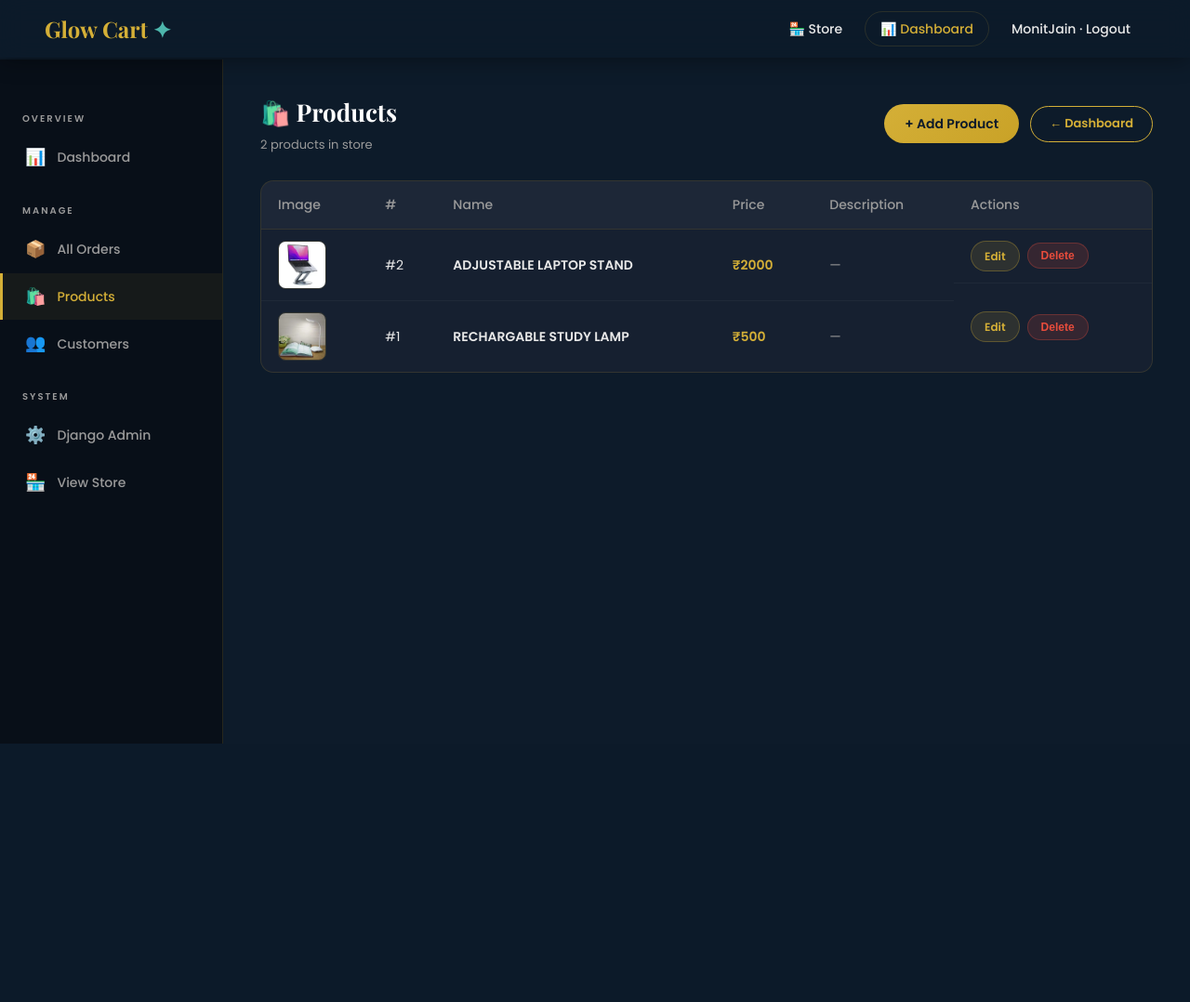
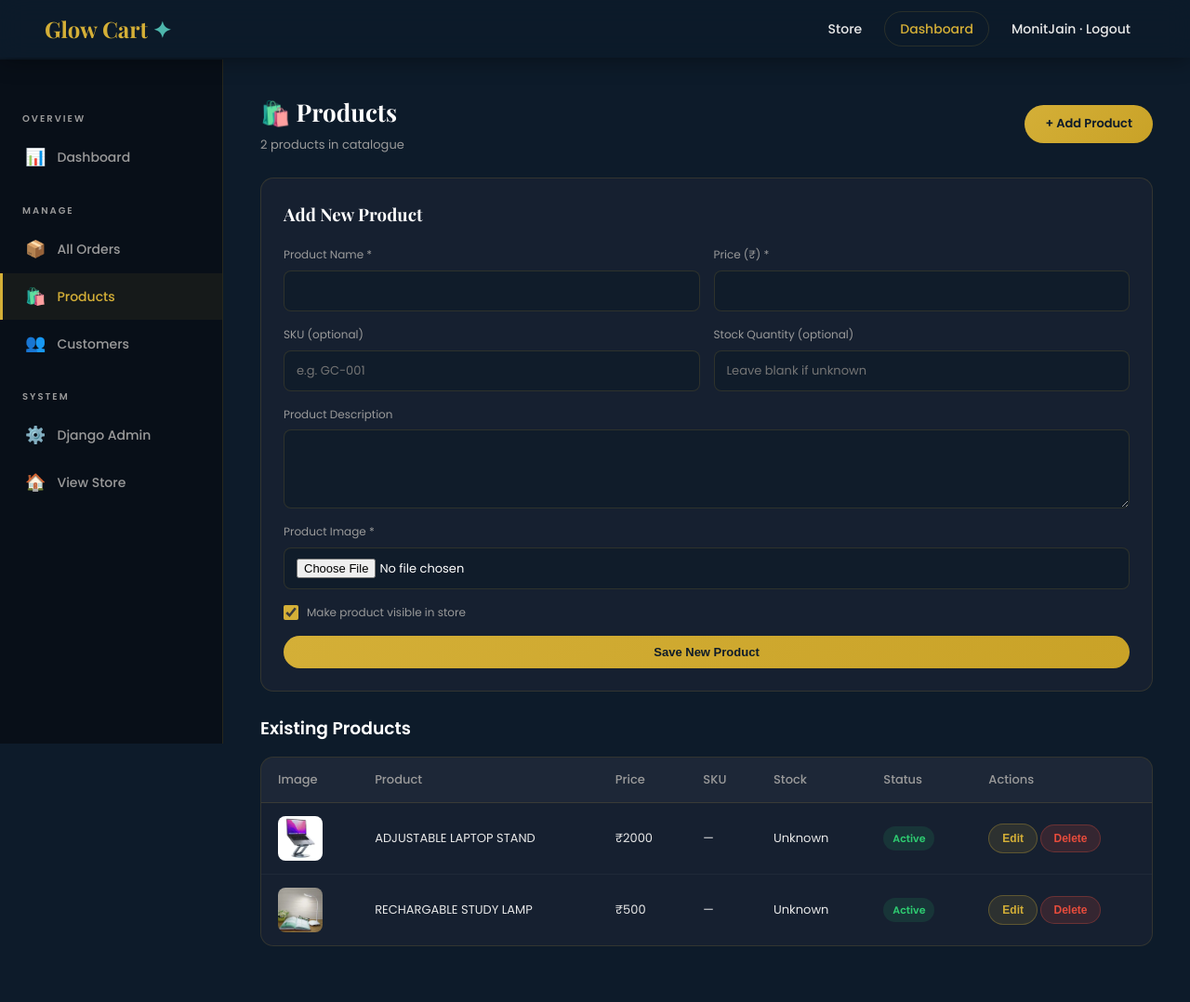
Before and after one commit to monitjain/glow-cart, a Django app: page /dashboard/products/ in a window 1280 px wide. Shown: the whole page at 93% size. Before the commit the page ends 800 px from the top, so only its background shows below. Run offline with Django 5.2, Linux system fonts and the light colour scheme; a user stored in the database is signed in; data comes from the database, SQL or seed files in the repository.

Commit message:
Restore product management dashboard and stock features

```diff
--- a/store/templates/manage_products.html
+++ b/store/templates/manage_products.html
@@ -1,46 +1,60 @@
+
 {% load static %}
 <!DOCTYPE html>
 <html lang="en">
 <head>
   <meta charset="UTF-8">
   <meta name="viewport" content="width=device-width, initial-scale=1.0">
-  <title>Manage Products — Glow Cart</title>
+  <title>Manage Products - Glow Cart</title>
   <link href="https://fonts.googleapis.com/css2?family=Playfair+Display:wght@600;700&family=Poppins:wght@300;400;500;600&display=swap" rel="stylesheet">
   <link rel="stylesheet" href="{% static 'css/style.css' %}">
   <style>
     .dash-layout{display:flex;min-height:100vh;padding-top:64px}
     .dash-sidebar{width:240px;flex-shrink:0;background:#080f18;border-right:1px solid var(--border);padding:32px 0;position:fixed;top:64px;left:0;bottom:0;overflow-y:auto}
     .sidebar-label{font-size:10px;font-weight:600;color:var(--text-muted);letter-spacing:2px;text-transform:uppercase;padding:0 24px;margin:24px 0 8px}
-    .sidebar-link{display:flex;align-items:center;gap:12px;padding:11px 24px;font-size:14px;font-weight:500;color:var(--text-muted);transition:var(--transition);border-left:3px solid transparent}
-    .sidebar-link:hover,.sidebar-link.active{color:var(--gold);background:rgba(212,175,55,0.07);border-left-color:var(--gold)}
+    .sidebar-link{display:flex;align-items:center;gap:12px;padding:11px 24px;font-size:14px;font-weight:500;color:var(--text-muted);border-left:3px solid transparent}
+    .sidebar-link:hover,.sidebar-link.active{color:var(--gold);background:rgba(212,175,55,.07);border-left-color:var(--gold)}
     .sidebar-link span{font-size:18px}
-    .dash-main{margin-left:240px;flex:1;padding:36px 40px 60px}
-    .dash-header{display:flex;justify-content:space-between;align-items:center;margin-bottom:28px;flex-wrap:wrap;gap:12px}
+    .dash-main{margin-left:240px;flex:1;padding:36px 40px 60px;min-width:0}
+    .dash-header{display:flex;justify-content:space-between;align-items:center;margin-bottom:25px;flex-wrap:wrap;gap:12px}
     .dash-header h2{font-family:'Playfair Display',serif;font-size:26px;color:#fff}
     .dash-header p{font-size:13px;color:var(--text-muted);margin-top:4px}
+    .panel{background:var(--card-bg);border:1px solid var(--border);border-radius:var(--radius);padding:24px;margin-bottom:25px}
+    .panel h3{font-family:'Playfair Display',serif;color:#fff;margin-bottom:18px}
+    .product-form{display:grid;grid-template-columns:repeat(2,minmax(0,1fr));gap:15px}
+    .field{display:flex;flex-direction:column;gap:7px}
+    .field.full{grid-column:1/-1}
+    .field label{font-size:12px;color:var(--text-muted)}
+    .field input,.field textarea{width:100%;padding:11px 13px;background:#101c2a;color:#fff;border:1px solid var(--border);border-radius:8px;font:inherit;font-size:13px}
+    .field input:focus,.field textarea:focus{outline:none;border-color:var(--gold)}
+    .field textarea{min-height:85px;resize:vertical}
+    .check-field{display:flex;align-items:center;gap:9px;color:var(--text-muted);font-size:13px}
+    .check-field input{accent-color:var(--gold);width:16px;height:16px}
+    .add-btn,.save-btn{padding:10px 22px;background:linear-gradient(135deg,var(--gold),#c9a227);color:#0D1B2A;border:0;border-radius:30px;font-size:13px;font-weight:700;cursor:pointer}
+    .cancel-btn,.edit-btn{padding:8px 14px;background:rgba(212,175,55,.12);color:var(--gold);border:1px solid rgba(212,175,55,.3);border-radius:20px;font-size:12px;font-weight:600;cursor:pointer}
+    .delete-btn{padding:7px 13px;background:rgba(231,76,60,.15);color:#e74c3c;border:1px solid rgba(231,76,60,.3);border-radius:20px;font-size:12px;font-weight:700;cursor:pointer}
     .dash-table-card{background:var(--card-bg);border:1px solid var(--border);border-radius:var(--radius);overflow:auto}
-    .dash-table{width:100%;border-collapse:collapse;font-size:14px;min-width:600px}
-    .dash-table thead th{background:rgba(255,255,255,0.03);padding:14px 18px;text-align:left;color:var(--text-muted);font-weight:500;border-bottom:1px solid var(--border)}
-    .dash-table tbody td{padding:12px 18px;color:var(--text);border-bottom:1px solid rgba(255,255,255,0.04);vertical-align:middle}
-    .dash-table tbody tr:last-child td{border-bottom:none}
-    .dash-table tbody tr:hover{background:rgba(255,255,255,0.02)}
-    .prod-img{width:52px;height:52px;object-fit:cover;border-radius:8px;border:1px solid var(--border)}
-    .delete-btn{padding:6px 14px;background:rgba(231,76,60,0.15);color:#e74c3c;border:1px solid rgba(231,76,60,0.3);border-radius:20px;font-size:12px;font-weight:700;cursor:pointer;transition:var(--transition)}
-    .delete-btn:hover{background:#e74c3c;color:#fff}
-    .edit-link{padding:6px 14px;background:rgba(212,175,55,0.12);color:var(--gold);border:1px solid rgba(212,175,55,0.3);border-radius:20px;font-size:12px;font-weight:700;transition:var(--transition)}
-    .edit-link:hover{background:var(--gold);color:#0D1B2A}
-    .add-btn{padding:10px 22px;background:linear-gradient(135deg,var(--gold),#c9a227);color:#0D1B2A;border:none;border-radius:30px;font-size:14px;font-weight:700;cursor:pointer;transition:var(--transition)}
-    .add-btn:hover{transform:translateY(-2px);box-shadow:0 8px 20px rgba(212,175,55,0.3)}
-    .no-products{text-align:center;padding:48px;color:var(--text-muted);font-size:14px}
-    @media(max-width:900px){.dash-sidebar{display:none}.dash-main{margin-left:0;padding:20px 16px 40px}}
+    .dash-table{width:100%;border-collapse:collapse;font-size:13px;min-width:850px}
+    .dash-table th{background:rgba(255,255,255,.03);padding:14px;text-align:left;color:var(--text-muted);font-weight:500;border-bottom:1px solid var(--border)}
+    .dash-table td{padding:13px 14px;color:var(--text);border-bottom:1px solid rgba(255,255,255,.05);vertical-align:middle}
+    .prod-img{width:48px;height:48px;object-fit:cover;border-radius:8px}
+    .status{font-size:11px;padding:5px 10px;border-radius:20px;font-weight:600}
+    .active{background:rgba(46,204,113,.12);color:#2ecc71}
+    .inactive{background:rgba(231,76,60,.12);color:#e74c3c}
+    .error-msg{padding:12px;background:rgba(231,76,60,.12);color:#ff7777;border-radius:8px;margin-bottom:15px;font-size:13px}
+    .no-products{text-align:center;padding:35px;color:var(--text-muted)}
+    .edit-panel{display:none;margin-top:12px;min-width:300px}
+    .edit-panel.open{display:block}
+    @media(max-width:900px){.dash-sidebar{display:none}.dash-main{margin-left:0;padding:22px 14px 40px}}
+    @media(max-width:600px){.product-form{grid-template-columns:1fr}.field.full{grid-column:auto}.panel{padding:16px}}
   </style>
 </head>
 <body>
 <nav class="navbar scrolled" id="navbar">
   <a href="/" class="logo">Glow Cart <span class="logo-star">✦</span></a>
   <div class="nav-links" id="nav-links">
-      <a href="/">🏪 Store</a>
-      <a href="/dashboard/" class="nav-cart">📊 Dashboard</a>
+    <a href="/">Store</a>
+    <a href="/dashboard/" class="nav-cart">Dashboard</a>
     <form method="POST" action="/logout/" style="display:inline;">
       {% csrf_token %}
       <button type="submit" class="logout-btn">{{ user.username }} · Logout</button>
@@ -59,50 +73,153 @@
     <a href="/dashboard/customers/" class="sidebar-link"><span>👥</span> Customers</a>
     <div class="sidebar-label">System</div>
     <a href="/admin/" class="sidebar-link"><span>⚙️</span> Django Admin</a>
-      <a href="/" class="sidebar-link"><span>🏪</span> View Store</a>
+    <a href="/" class="sidebar-link"><span>🏠</span> View Store</a>
   </aside>
 
   <main class="dash-main">
     <div class="dash-header">
       <div>
         <h2>🛍️ Products</h2>
-          <p>{{ products|length }} product{{ products|length|pluralize }} in store</p>
+        <p>{{ products|length }} products in catalogue</p>
       </div>
-        <div style="display:flex;gap:12px;align-items:center;">
-          <a href="/admin/store/product/add/" class="add-btn">+ Add Product</a>
-          <a href="/dashboard/" class="btn-outline" style="padding:8px 20px;font-size:13px;">← Dashboard</a>
+      <a href="#add-product" class="add-btn">+ Add Product</a>
     </div>
+
+    {% if error %}
+      <div class="error-msg">{{ error }}</div>
+    {% endif %}
+
+    <section class="panel" id="add-product">
+      <h3>Add New Product</h3>
+      <form method="POST" enctype="multipart/form-data" class="product-form">
+        {% csrf_token %}
+        <div class="field">
+          <label>Product Name *</label>
+          <input type="text" name="name" maxlength="100" required>
         </div>
+        <div class="field">
+          <label>Price (₹) *</label>
+          <input type="number" name="price" min="0" step="1" required>
+        </div>
+        <div class="field">
+          <label>SKU (optional)</label>
+          <input type="text" name="sku" maxlength="50" placeholder="e.g. GC-001">
+        </div>
+        <div class="field">
+          <label>Stock Quantity (optional)</label>
+          <input type="number" name="stock" min="0" placeholder="Leave blank if unknown">
+        </div>
+        <div class="field full">
+          <label>Product Description</label>
+          <textarea name="description"></textarea>
+        </div>
+        <div class="field full">
+          <label>Product Image *</label>
+          <input type="file" name="image" accept="image/*" required>
+        </div>
+        <div class="field full">
+          <label class="check-field">
+            <input type="checkbox" name="is_active" checked>
+            Make product visible in store
+          </label>
+        </div>
+        <div class="field full">
+          <button type="submit" class="add-btn">Save New Product</button>
+        </div>
+      </form>
+    </section>
+
+    <h3 style="color:#fff;margin-bottom:15px;">Existing Products</h3>
 
     <div class="dash-table-card">
       {% if products %}
       <table class="dash-table">
         <thead>
-            <tr><th>Image</th><th>#</th><th>Name</th><th>Price</th><th>Description</th><th>Actions</th></tr>
+          <tr>
+            <th>Image</th>
+            <th>Product</th>
+            <th>Price</th>
+            <th>SKU</th>
+            <th>Stock</th>
+            <th>Status</th>
+            <th>Actions</th>
+          </tr>
         </thead>
         <tbody>
           {% for product in products %}
           <tr>
-              <td><img src="{{ product.image.url }}" class="prod-img" alt="{{ product.name }}"></td>
-              <td>#{{ product.id }}</td>
-              <td style="font-weight:600;">{{ product.name }}</td>
-              <td style="color:var(--gold);font-weight:700;">₹{{ product.price }}</td>
-              <td style="color:var(--text-muted);max-width:200px;white-space:nowrap;overflow:hidden;text-overflow:ellipsis;">
-                {{ product.description|default:"—" }}
+            <td>
+              {% if product.image %}
+                <img src="{{ product.image.url }}" class="prod-img" alt="{{ product.name }}">
+              {% else %}
+                No image
+              {% endif %}
             </td>
-              <td style="display:flex;gap:8px;align-items:center;">
-                <a href="/admin/store/product/{{ product.id }}/change/" class="edit-link">Edit</a>
-                <form method="POST" action="{% url 'delete_product' product.id %}" onsubmit="return confirm('Delete {{ product.name }}?')">
+            <td>{{ product.name }}</td>
+            <td>₹{{ product.price }}</td>
+            <td>{{ product.sku|default:"—" }}</td>
+            <td>{{ product.stock|default_if_none:"Unknown" }}</td>
+            <td>
+              {% if product.is_active %}
+                <span class="status active">Active</span>
+              {% else %}
+                <span class="status inactive">Inactive</span>
+              {% endif %}
+            </td>
+            <td>
+              <button type="button" class="edit-btn" onclick="toggleEdit('edit-{{ product.id }}')">Edit</button>
+              <form method="POST" action="{% url 'delete_product' product.id %}" style="display:inline;" onsubmit="return confirm('Permanently delete {{ product.name|escapejs }}?')">
                 {% csrf_token %}
                 <button type="submit" class="delete-btn">Delete</button>
               </form>
+
+              <div class="edit-panel" id="edit-{{ product.id }}">
+                <form method="POST" enctype="multipart/form-data" class="product-form">
+                  {% csrf_token %}
+                  <input type="hidden" name="product_id" value="{{ product.id }}">
+                  <div class="field">
+                    <label>Name</label>
+                    <input name="name" value="{{ product.name }}" maxlength="100" required>
+                  </div>
+                  <div class="field">
+                    <label>Price (₹)</label>
+                    <input type="number" name="price" value="{{ product.price }}" min="0" required>
+                  </div>
+                  <div class="field">
+                    <label>SKU</label>
+                    <input name="sku" value="{{ product.sku|default_if_none:'' }}" maxlength="50">
+                  </div>
+                  <div class="field">
+                    <label>Stock</label>
+                    <input type="number" name="stock" value="{{ product.stock|default_if_none:'' }}" min="0">
+                  </div>
+                  <div class="field full">
+                    <label>Description</label>
+                    <textarea name="description">{{ product.description }}</textarea>
+                  </div>
+                  <div class="field full">
+                    <label>Replace image (optional)</label>
+                    <input type="file" name="image" accept="image/*">
+                  </div>
+                  <div class="field full">
+                    <label class="check-field">
+                      <input type="checkbox" name="is_active" {% if product.is_active %}checked{% endif %}>
+                      Product visible in store
+                    </label>
+                  </div>
+                  <div class="field full" style="display:flex;gap:10px;flex-wrap:wrap;">
+                    <button type="submit" class="save-btn">Save Changes</button>
+                    <button type="button" class="cancel-btn" onclick="toggleEdit('edit-{{ product.id }}')">Cancel</button>
+                  </div>
+                </form>
+              </div>
             </td>
           </tr>
           {% endfor %}
         </tbody>
       </table>
       {% else %}
-        <p class="no-products">No products yet. <a href="/admin/store/product/add/" style="color:var(--gold);">Add your first product →</a></p>
+        <p class="no-products">No products found. Add your first product above.</p>
       {% endif %}
     </div>
   </main>
@@ -112,6 +229,10 @@
   document.getElementById("hamburger").addEventListener("click", () => {
     document.getElementById("nav-links").classList.toggle("open");
   });
+
+  function toggleEdit(id) {
+    document.getElementById(id).classList.toggle("open");
+  }
 </script>
 </body>
 </html>
--- a/store/views.py
+++ b/store/views.py
@@ -213,9 +213,10 @@ def track_visitor(request):
 
 
 # ── Public views ──────────────────────────────────────────────
+
 def home(request):
     track_visitor(request)
-    products = Product.objects.all()
+    products = Product.objects.filter(is_active=True)
     return render(request, 'home.html', {'products': products})
 
 
@@ -226,7 +227,7 @@ def cart(request):
 
 def product_detail(request, id):
     track_visitor(request)
-    product = get_object_or_404(Product, id=id)
+    product = get_object_or_404(Product, id=id, is_active=True)
     return render(request, 'product.html', {'product': product})
 
 
@@ -433,9 +434,71 @@ def update_order_status(request, order_id):
 
 
 @user_passes_test(lambda u: u.is_staff, login_url='/login/')
+
 def manage_products(request):
     products = Product.objects.all().order_by('-id')
-    return render(request, 'manage_products.html', {'products': products})
+    error = ''
+    editing_product = None
+
+    if request.method == 'POST':
+        product_id = request.POST.get('product_id', '').strip()
+
+        if product_id:
+            editing_product = get_object_or_404(Product, id=product_id)
+
+        name = request.POST.get('name', '').strip()
+        price = request.POST.get('price', '').strip()
+        sku = request.POST.get('sku', '').strip() or None
+        stock_value = request.POST.get('stock', '').strip()
+        description = request.POST.get('description', '').strip()
+        is_active = request.POST.get('is_active') == 'on'
+        image = request.FILES.get('image')
+
+        if not name or not price:
+            error = 'Product name and price are required.'
+        else:
+            try:
+                price = int(price)
+                stock = int(stock_value) if stock_value else None
+
+                if price < 0 or (stock is not None and stock < 0):
+                    raise ValueError
+
+                duplicate_sku = Product.objects.filter(sku=sku).exclude(
+                    id=editing_product.id if editing_product else None
+                ).exists() if sku else False
+
+                if duplicate_sku:
+                    error = 'This SKU is already assigned to another product.'
+                elif not editing_product and not image:
+                    error = 'Please upload a product image.'
+                else:
+                    product = editing_product or Product()
+
+                    product.name = name
+                    product.price = price
+                    product.sku = sku
+                    product.stock = stock
+                    product.description = description
+                    product.is_active = is_active
+
+                    if image:
+                        product.image = image
+
+                    product.save()
+                    return redirect('manage_products')
+
+            except ValueError:
+                error = 'Enter a valid price and stock quantity.'
+
+    products = Product.objects.all().order_by('-id')
+
+    return render(request, 'manage_products.html', {
+        'products': products,
+        'error': error,
+        'editing_product': editing_product,
+    })
+
 
 
 @user_passes_test(lambda u: u.is_staff, login_url='/login/')
```
Also changed, not shown: mysite/middleware.py (added, +14 -0 lines), mysite/settings.py (+8 -4 lines), store/models.py (+19 -3 lines), store/templates/product.html (+7 -1 lines), store/migrations/0009_product_is_active_product_sku_product_stock.py (added). Lines whose indentation alone changed are shown as unchanged.
